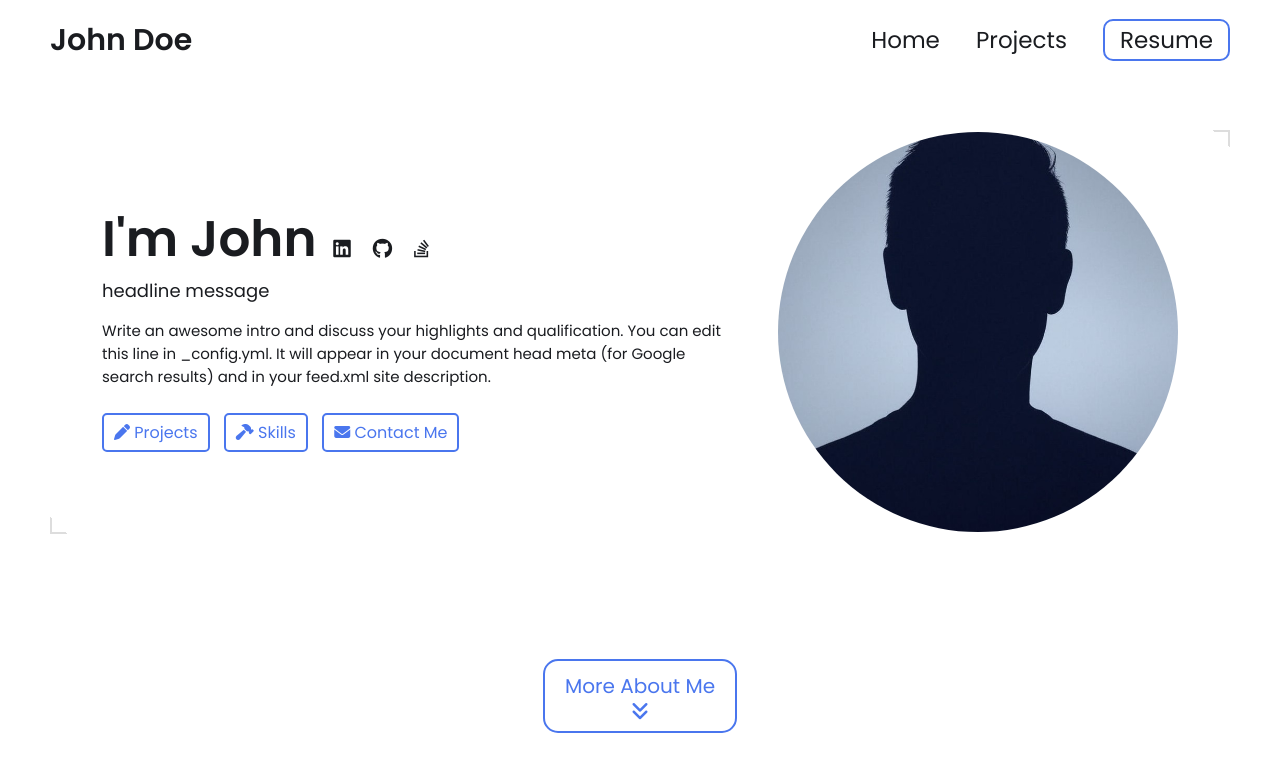
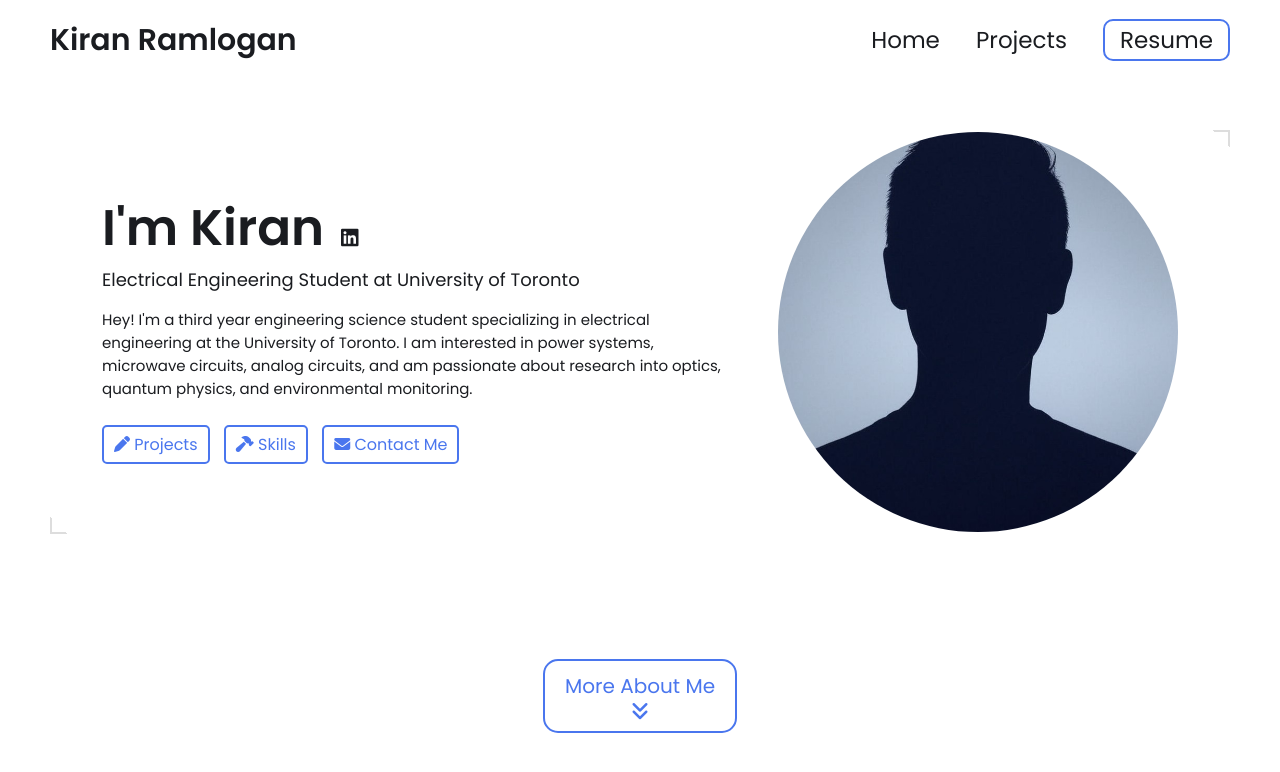
Before and after one commit to KiranRamlogan/kiranramlogan.github.io, a Jekyll site: the page built from index.html, in a window 1280 px wide and 900 px high. Shown: the top 772 px of the window. Built offline with Jekyll 4.4.1, drawn with Linux system fonts in a browser that asks for light colours.

Commit message:
Changes made

```diff
--- a/_config.yml
+++ b/_config.yml
@@ -7,33 +7,31 @@
 
 # Main Page Setup
 
-title: John Doe's Portfolio # This is what shows up in the tab of the browser
+title: Kiran's Porfolio # This is what shows up in the tab of the browser
 
 
 
 # Hero Section
-name: John Doe
-headline: headline message
+name: Kiran Ramlogan
+headline: Electrical Engineering Student at University of Toronto
 description: >- # dont remove this line. this will ignore all new lines until the next section
-  Write an awesome intro and discuss your highlights and qualification. You can edit this
-  line in _config.yml. It will appear in your document head meta (for
-  Google search results) and in your feed.xml site description.
-
+  Hey! I'm a third year engineering science student specializing in electrical engineering at the University of Toronto. I
+  am interested in power systems, microwave circuits, analog circuits, and am passionate about research into optics, quantum
+  physics, and environmental monitoring.
 # Place your profile image in /assets/images/profile-image/folder and edit the file name
 profile_image: ./assets/images/profile-image/avatar.jpeg
 
 
 # Link your resume
 # You can place your resume in assets/resume/{resume.pdf or add external link such as pdf saved in google drive
-resume-url: https://drive.google.com/file/d/13Z3duVzh-gguPU5r03oJVEE6rV9rd3DS/view?usp=sharing # or /assets/resume/resume.pdf
-
+resume-url: https://drive.google.com/file/d/1_v7hAoV5dKxfCdzXaScg-SFFNI-vITz6/view?usp=sharing
 
 # Set up external links - this will show up as small icons next to your name.
 
 external-links:    # input only your own url slug. The icons with missing entries will not appear.
-  linkedin: test    # https://www.linkedin.com/in/{your url slug}
-  github: leea12    # https://github.com/{your url slug}
-  stackoverflow: test      # https://stackoverflow.com/users/{your url slug}
+  linkedin: www.linkedin.com/in/kiran-ramlogan    # https://www.linkedin.com/in/{your url slug}
+  github:     # https://github.com/{your url slug}
+  stackoverflow:       # https://stackoverflow.com/users/{your url slug}
   medium:            # https://medium.com/@{your url slug}
   x-twitter:   # https://x.com/{your url slug}
   threads:            # https://threads.net/@{your url slug}
```
Also changed, not shown: 1 other file.
